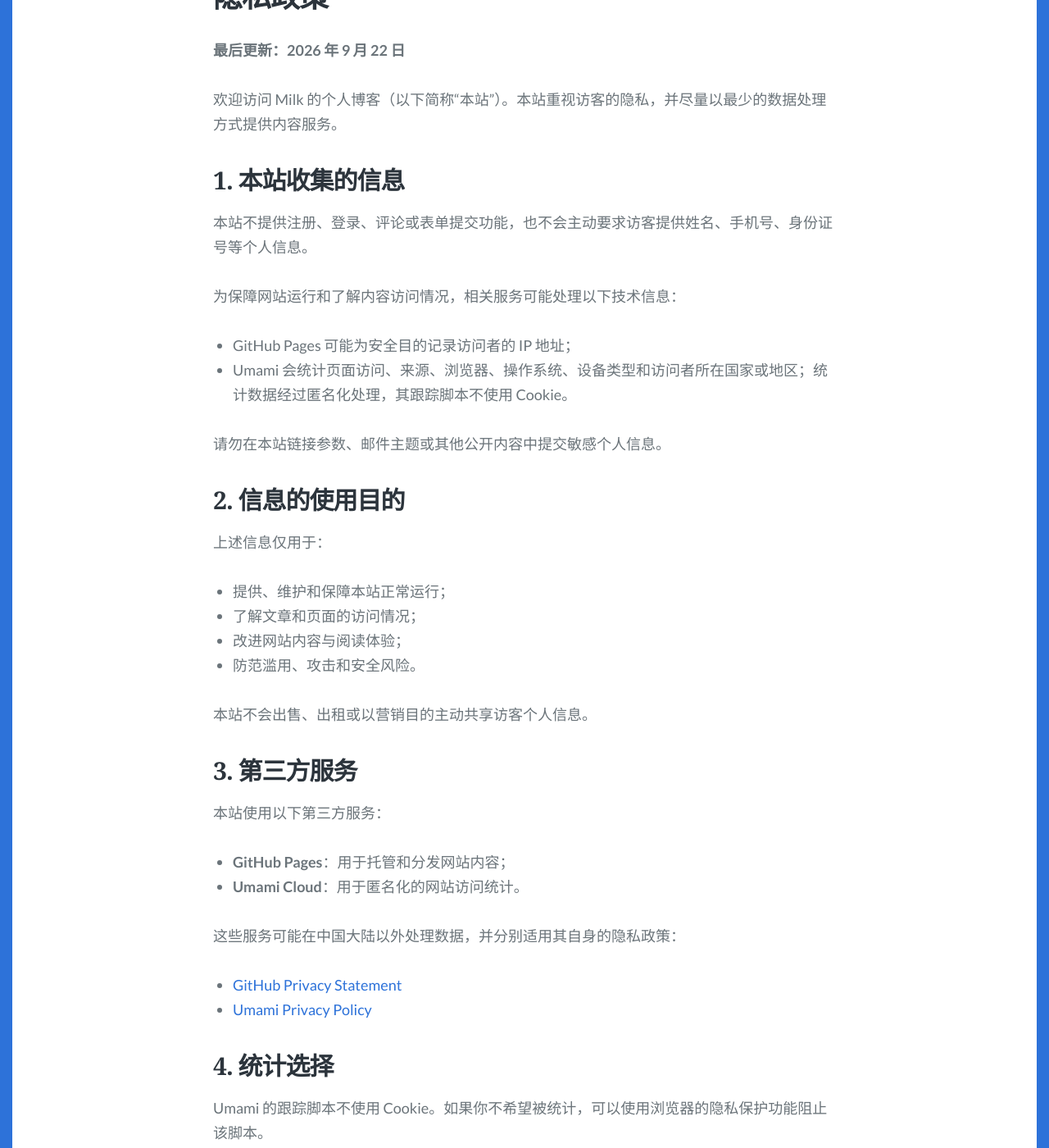
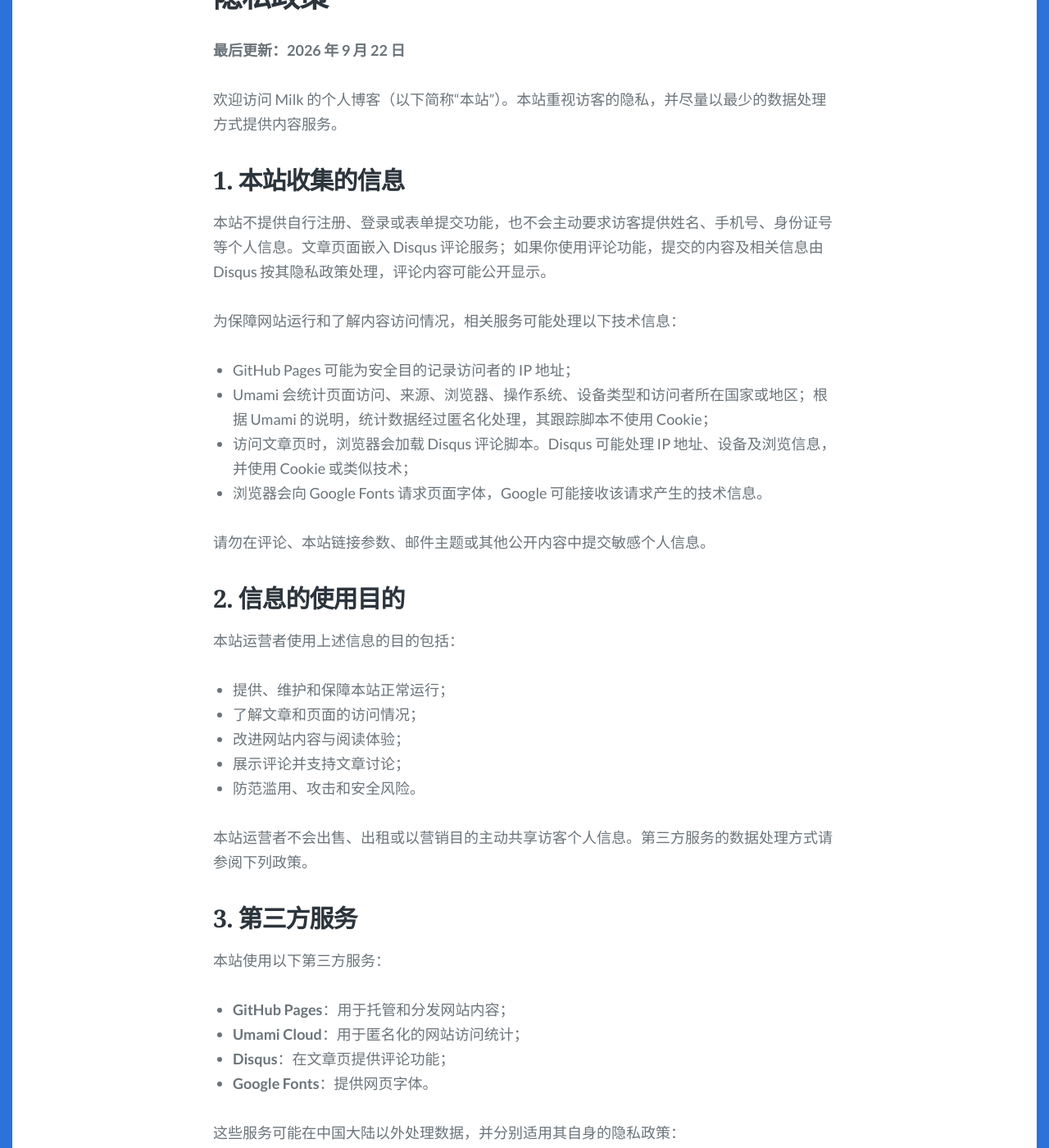
Before and after one commit to yangjj-iso/yangjj-iso.github.io, a Jekyll site: the page built from privacy.md, in a window 1280 px wide and 1400 px high, scrolled down 242 px. Shown: the whole window at 82% size. Built offline with Jekyll 4.4.1, drawn with Linux system fonts in a browser that asks for light colours; some web fonts are replaced; some of the changed text lies outside the part shown.

Commit message:
Update privacy policy for third-party services

```diff
--- a/privacy.md
+++ b/privacy.md
@@ -11,41 +11,48 @@
 
 ## 1. 本站收集的信息
 
-本站不提供注册、登录、评论或表单提交功能，也不会主动要求访客提供姓名、手机号、身份证号等个人信息。
+本站不提供自行注册、登录或表单提交功能，也不会主动要求访客提供姓名、手机号、身份证号等个人信息。文章页面嵌入 Disqus 评论服务；如果你使用评论功能，提交的内容及相关信息由 Disqus 按其隐私政策处理，评论内容可能公开显示。
 
 为保障网站运行和了解内容访问情况，相关服务可能处理以下技术信息：
 
 - GitHub Pages 可能为安全目的记录访问者的 IP 地址；
-- Umami 会统计页面访问、来源、浏览器、操作系统、设备类型和访问者所在国家或地区；统计数据经过匿名化处理，其跟踪脚本不使用 Cookie。
+- Umami 会统计页面访问、来源、浏览器、操作系统、设备类型和访问者所在国家或地区；根据 Umami 的说明，统计数据经过匿名化处理，其跟踪脚本不使用 Cookie；
+- 访问文章页时，浏览器会加载 Disqus 评论脚本。Disqus 可能处理 IP 地址、设备及浏览信息，并使用 Cookie 或类似技术；
+- 浏览器会向 Google Fonts 请求页面字体，Google 可能接收该请求产生的技术信息。
 
-请勿在本站链接参数、邮件主题或其他公开内容中提交敏感个人信息。
+请勿在评论、本站链接参数、邮件主题或其他公开内容中提交敏感个人信息。
 
 ## 2. 信息的使用目的
 
-上述信息仅用于：
+本站运营者使用上述信息的目的包括：
 
 - 提供、维护和保障本站正常运行；
 - 了解文章和页面的访问情况；
 - 改进网站内容与阅读体验；
+- 展示评论并支持文章讨论；
 - 防范滥用、攻击和安全风险。
 
-本站不会出售、出租或以营销目的主动共享访客个人信息。
+本站运营者不会出售、出租或以营销目的主动共享访客个人信息。第三方服务的数据处理方式请参阅下列政策。
 
 ## 3. 第三方服务
 
 本站使用以下第三方服务：
 
 - **GitHub Pages**：用于托管和分发网站内容；
-- **Umami Cloud**：用于匿名化的网站访问统计。
+- **Umami Cloud**：用于匿名化的网站访问统计；
+- **Disqus**：在文章页提供评论功能；
+- **Google Fonts**：提供网页字体。
 
 这些服务可能在中国大陆以外处理数据，并分别适用其自身的隐私政策：
 
 - [GitHub Privacy Statement](https://docs.github.com/en/site-policy/privacy-policies/github-general-privacy-statement)
 - [Umami Privacy Policy](https://umami.is/privacy)
+- [Disqus Privacy Policy](https://help.disqus.com/en/articles/1717103-disqus-privacy-policy)
+- [Google Privacy Policy](https://policies.google.com/privacy)
 
-## 4. 统计选择
+## 4. Cookie 与服务选择
 
-Umami 的跟踪脚本不使用 Cookie。如果你不希望被统计，可以使用浏览器的隐私保护功能阻止该脚本。
+Umami 的跟踪脚本不使用 Cookie，但 Disqus 可能在文章页面使用 Cookie 或类似技术。你可以通过浏览器设置限制 Cookie，或使用隐私保护功能阻止 Umami、Disqus 等第三方脚本；阻止 Disqus 后，评论功能可能无法使用。
 
 本站不会将可直接识别你身份的信息主动传递给 Umami。
 
```
